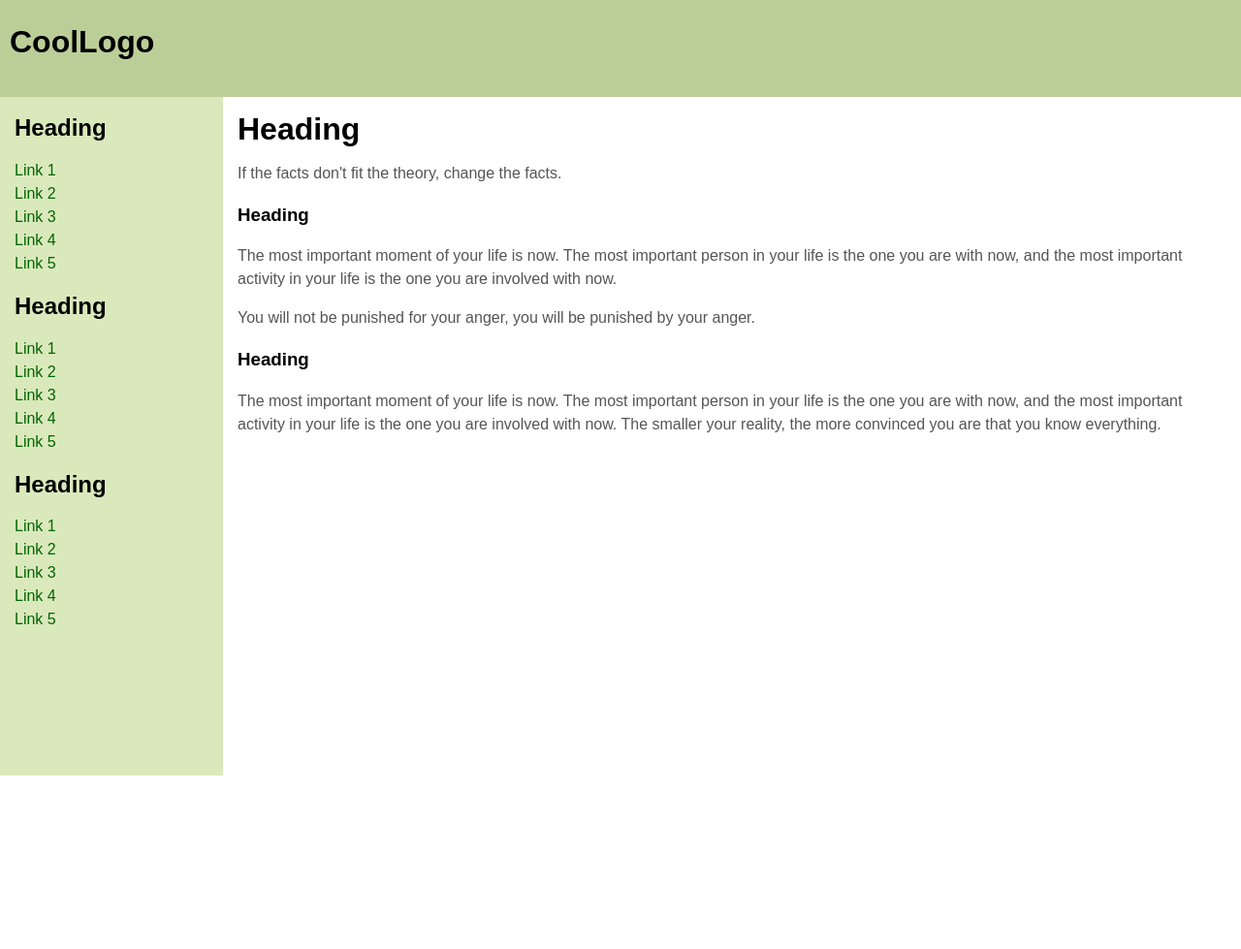
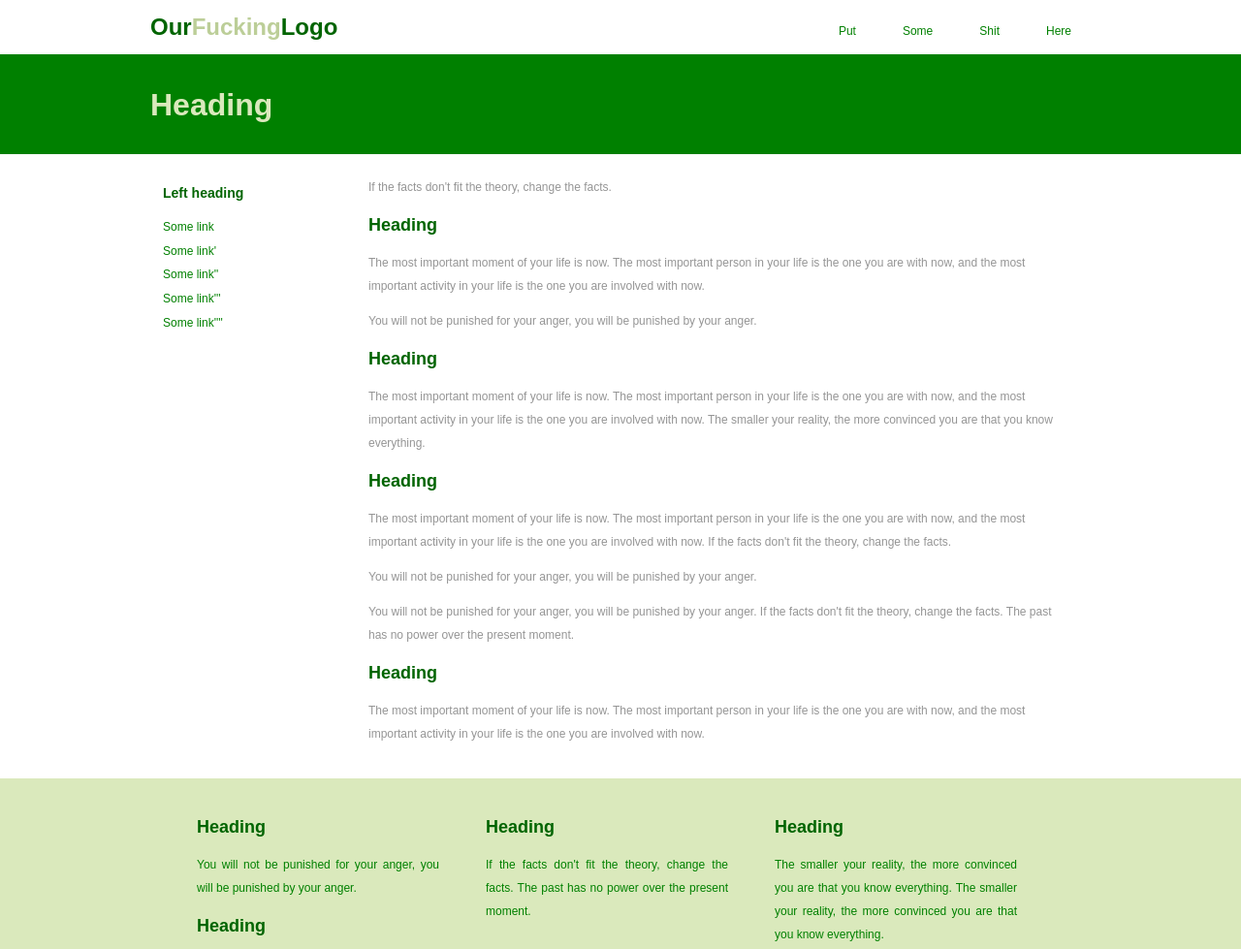
Before and after one commit to numnon1/bitcamp2019, a plain HTML site: page HTML/project.html in a window 1280 px wide. Shown: the top 979 px of the page at 97% size. Before the commit the page ends 800 px from the top, so only its background shows below. Drawn offline with Linux system fonts and the light colour scheme.

Commit message:
Update project.html

```diff
--- a/HTML/project.html
+++ b/HTML/project.html
@@ -3,142 +3,149 @@
 <html>
     <head>
         <meta http-equiv="Content-Type" content="text/html; charset=utf-8">
-        <title>2 Rows, 2 Columns, A</title>
+        <title>Fixed Width 1 Green</title>
         <style type="text/css">
+            html, #page { padding:0; margin:0;}
+            body { margin:0; padding:0; width:100%; color:#959595; font:normal 12px/2.0em Sans-Serif;}
+            h1, h2, h3, h4, h5, h6 {color:darkgreen;}
+            #page { background:#fff;}
+            #header, #footer, #top-nav, #content, #content #contentbar, #content #sidebar { margin:0; padding:0;}
 
-        body {
-            margin: 0;
-            padding: 0;
-            overflow: hidden;
-            height: 100%;
-            max-height: 100%;
-            font-family:Sans-serif;
-            line-height: 1.5em;
-        }
+            /* Logo */
+            #logo { padding:0; width:auto; float:left;}
+            #logo h1 a, h1 a:hover { color:darkgreen; text-decoration:none;}
+            #logo h1 span { color:#BCCE98;}
 
-        #header {
-            position: absolute;
-            top: 0;
-            left: 0;
-            width: 100%;
-            height: 100px;
-            overflow: hidden; /* Disables scrollbars on the header frame. To enable scrollbars, change "hidden" to "scroll" */
-            background: #BCCE98;
-        }
+            /* Header */
+            #header { background:#fff; }
+            #header-inner { margin:0 auto; padding:0; width:970px;}
 
-        #nav {
-            position: absolute;
-            top: 100px;
-            left: 0;
-            bottom: 0;
-            width: 230px;
-            overflow: auto; /* Scrollbars will appear on this frame only when there's enough content to require scrolling. To disable scrollbars, change to "hidden", or use "scroll" to enable permanent scrollbars */
-            background: #DAE9BC;
-        }
+            /* Feature */
+            .feature { background:green;padding:18px;}
+            .feature-inner { margin:auto;width:970px; }
+            .feature-inner h1 {color:#DAE9BC;font-size:32px;}
 
-        #logo {
-            padding:10px;
-        }
+            /* Menu */
+            #top-nav { margin:0 auto; padding:0px 0 0; height:37px; float:right;}
+            #top-nav ul { list-style:none; padding:0; height:37px; float:left;}
+            #top-nav ul li { margin:0; padding:0 0 0 8px; float:left;}
+            #top-nav ul li a { display:block; margin:0; padding:8px 20px; color:green; text-decoration:none;}
+            #top-nav ul li.active a, #top-nav ul li a:hover { color:#BCCE98;}
 
-        main {
-            position: fixed;
-            top: 100px; /* Set this to the height of the header */
-            left: 230px;
-            right: 0;
-            bottom: 0;
-            overflow: auto;
-            background: #fff;
-        }
+            /* Content */
+            #content-inner { margin:0 auto; padding:10px 0; width:970px;background:#fff;}
+            #content #contentbar { margin:0; padding:0; float:right; width:760px;}
+            #content #contentbar .article { margin:0 0 24px; padding:0 20px 0 15px; }
+            #content #sidebar { padding:0; float:left; width:200px;}
+            #content #sidebar .widget { margin:0 0 12px; padding:8px 8px 8px 13px;line-height:1.4em;}
+            #content #sidebar .widget h3 a { text-decoration:none;}
+            #content #sidebar .widget ul { margin:0; padding:0; list-style:none; color:#959595;}
+            #content #sidebar .widget ul li { margin:0;}
+            #content #sidebar .widget ul li { padding:4px 0; width:185px;}
+            #content #sidebar .widget ul li a { color:green; text-decoration:none; margin-left:-16px; padding:4px 8px 4px 16px;}
+            #content #sidebar .widget ul li a:hover { color:#BCCE98; font-weight:bold; text-decoration:none;}
 
-        .innertube {
-            margin: 15px; /* Provides padding for the content */
-        }
+            /* Footerblurb */
+            #footerblurb { background:#DAE9BC;color:green;}
+            #footerblurb-inner { margin:0 auto; width:922px; padding:24px;}
+            #footerblurb .column { margin:0; text-align:justify; float:left;width:250px;padding:0 24px;}
 
-        p {
-            color: #555;
-        }
+            /* Footer */
+            #footer { background:#fff;}
+            #footer-inner { margin:auto; text-align:center; padding:12px; width:922px;}
+            #footer a {color:green;text-decoration:none;}
 
-        nav ul {
-            list-style-type: none;
-            margin: 0;
-            padding: 0;
-        }
-
-        nav ul a {
-            color: darkgreen;
-            text-decoration: none;
-        }
-
-        /*IE6 fix*/
-        * html body{
-            padding: 100px 0 0 230px; /* Set the first value to the height of the header and last value to the width of the nav */
-        }
-
-        * html main{
-            height: 100%;
-            width: 100%;
-        }
-
+            /* Clear both sides to assist with div alignment  */
+            .clr { clear:both; padding:0; margin:0; width:100%; font-size:0px; line-height:0px;}
         </style>
-
         <script type="text/javascript">
             /* =============================
             This script generates sample text for the body content.
             You can remove this script and any reference to it.
              ============================= */
-            var bodyText=["The smaller your reality, the more convinced you are that you know everything.", "If the facts don't fit the theory, change the facts.", "The past has no power over the present moment.", "This, too, will pass.", "</p><p>You will not be punished for your anger, you will be punished by your anger.", "Peace comes from within. Do not seek it without.", "<h3>Heading</h3><p>The most important moment of your life is now. The most important person in your life is the one you are with now, and the most important activity in your life is the one you are involved with now."]
+            var bodyText=["The smaller your reality, the more convinced you are that you know everything.", "If the facts don't fit the theory, change the facts.", "The past has no power over the present moment.", "This, too, will pass.", "</p><p>You will not be punished for your anger, you will be punished by your anger.", "Peace comes from within. Do not seek it without.", "<h2>Heading</h2><p>The most important moment of your life is now. The most important person in your life is the one you are with now, and the most important activity in your life is the one you are involved with now."]
             function generateText(sentenceCount){
                 for (var i=0; i<sentenceCount; i++)
                 document.write(bodyText[Math.floor(Math.random()*7)]+" ")
             }
         </script>
-
     </head>
-
     <body>
-
+        <div id="page">
             <header id="header">
+                <div id="header-inner">
                     <div id="logo">
-                <h1>CoolLogo</h1>
+                        <h1><a href="#">Our<span>Fucking<span></a>Logo</span></a></h1>
+                    </div>
+                    <div id="top-nav">
+                        <ul>
+                        <li><a href="#">Put</a></li>
+                        <li><a href="#">Some</a></li>
+                        <li><a href="#">Shit</a></li>
+                        <li><a href="#">Here</a></li>
+                        </ul>
+                    </div>
+                    <div class="clr"></div>
                 </div>
             </header>
+            <div class="feature">
+                <div class="feature-inner">
+                <h1>Heading</h1>
+                </div>
+            </div>
 
-        <main>
-            <div class="innertube">
 
-                <h1>Heading</h1>
-                <p><script>generateText(5)</script></p>
+            <div id="content">
+                <div id="content-inner">
 
+                    <main id="contentbar">
+                        <div class="article">
+                            <p><script>generateText(12)</script></p>
                         </div>
                     </main>
 
-        <nav id="nav">
-            <div class="innertube">
-                <h1>Heading</h1>
+                    <nav id="sidebar">
+                        <div class="widget">
+                            <h3>Left heading</h3>
                             <ul>
-                    <li><a href="#">Link 1</a></li>
-                    <li><a href="#">Link 2</a></li>
-                    <li><a href="#">Link 3</a></li>
-                    <li><a href="#">Link 4</a></li>
-                    <li><a href="#">Link 5</a></li>
-                </ul>
-                <h1>Heading</h1>
-                <ul>
-                    <li><a href="#">Link 1</a></li>
-                    <li><a href="#">Link 2</a></li>
-                    <li><a href="#">Link 3</a></li>
-                    <li><a href="#">Link 4</a></li>
-                    <li><a href="#">Link 5</a></li>
-                </ul>
-                <h1>Heading</h1>
-                <ul>
-                    <li><a href="#">Link 1</a></li>
-                    <li><a href="#">Link 2</a></li>
-                    <li><a href="#">Link 3</a></li>
-                    <li><a href="#">Link 4</a></li>
-                    <li><a href="#">Link 5</a></li>
+                            <li><a href="#">Some link</a></li>
+                            <li><a href="#">Some link'</a></li>
+                            <li><a href="#">Some link''</a></li>
+                            <li><a href="#">Some link'''</a></li>
+                            <li><a href="#">Some link''''</a></li>
                             </ul>
                         </div>
                     </nav>
+
+                    <div class="clr"></div>
+                </div>
+            </div>
+
+            <div id="footerblurb">
+                <div id="footerblurb-inner">
+
+                    <div class="column">
+                        <h2><span>Heading</span></h2>
+                        <p><script>generateText(2)</script></p>
+                    </div>
+                    <div class="column">
+                        <h2><span>Heading</span></h2>
+                        <p><script>generateText(2)</script></p>
+                    </div>
+                    <div class="column">
+                        <h2><span>Heading</span></h2>
+                        <p><script>generateText(2)</script></p>
+                    </div>
+
+                    <div class="clr"></div>
+                </div>
+            </div>
+            <footer id="footer">
+                <div id="footer-inner">
+                    <p>&copy; Depression <a href="#">bro</a> &#124; <a href="#">Terms of Use</a> &#124; <a href="#">Privacy Policy</a></p>
+                    <div class="clr"></div>
+                </div>
+            </footer>
+        </div>
     </body>
 </html>
```
Lines whose indentation alone changed are shown as unchanged.
